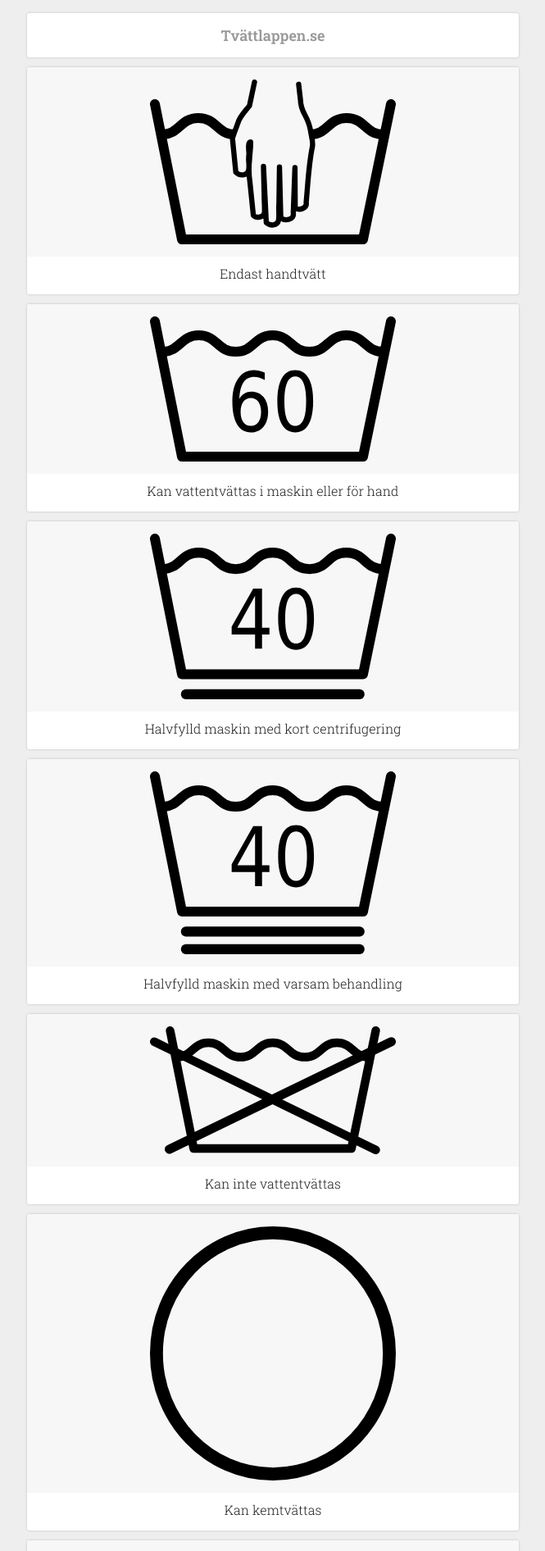
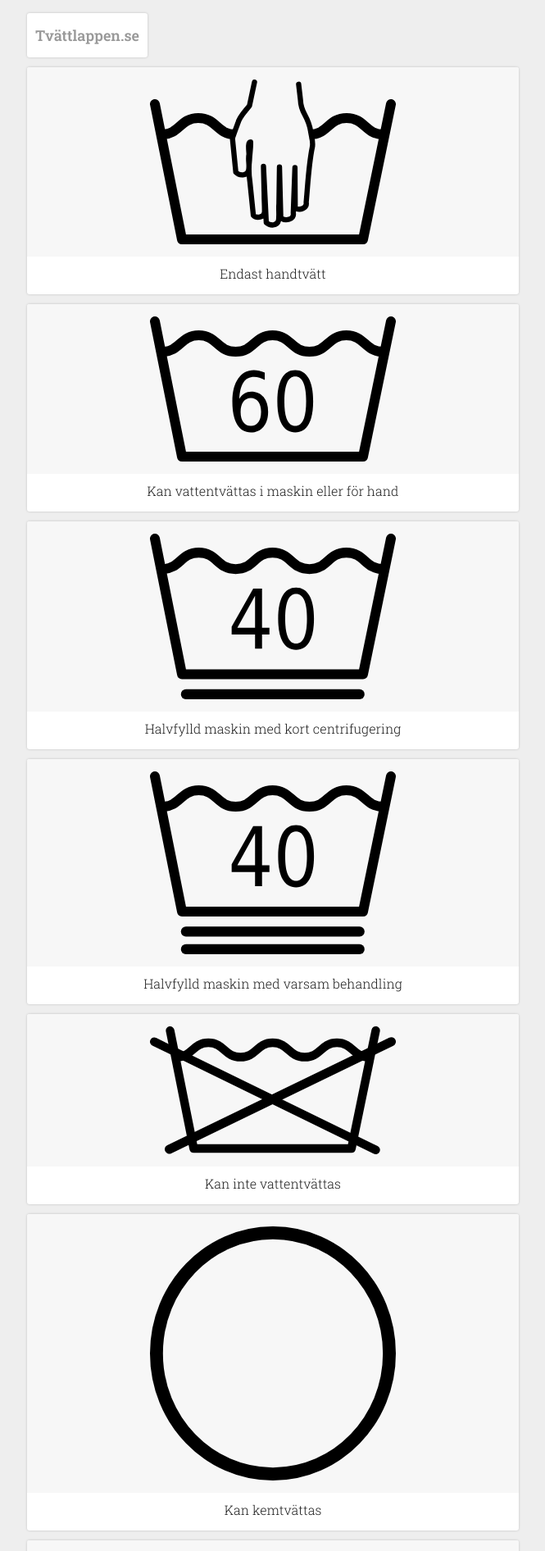
Before and after one commit to zykadelic/Tvattlappen, a Jekyll site: the page built from index.html, in a window 1280 px wide. Shown: the top 1892 px of the page at 82% size, without its empty margins (307-972 px from the left). Built offline with Jekyll 4.4.1, drawn with Linux system fonts in a browser that asks for light colours; nearby versions of some CDN libraries.

Commit message:
display header and footer "inline"

```diff
--- a/_sass/_application.scss
+++ b/_sass/_application.scss
@@ -22,15 +22,16 @@
 }
 .careTag--header,
 .careTag--footer {
+	width: auto;
 	color: $fontColor-light;
-	text-align: center;
 }
 .careTag--header {
 	font-size: 18px;
 }
 .careTag--footer {
-	margin-top: 24px;
+	float: right;
 	font-size: 14px;
+	text-align: right;
 }
 
 .careTag-inner {
```
